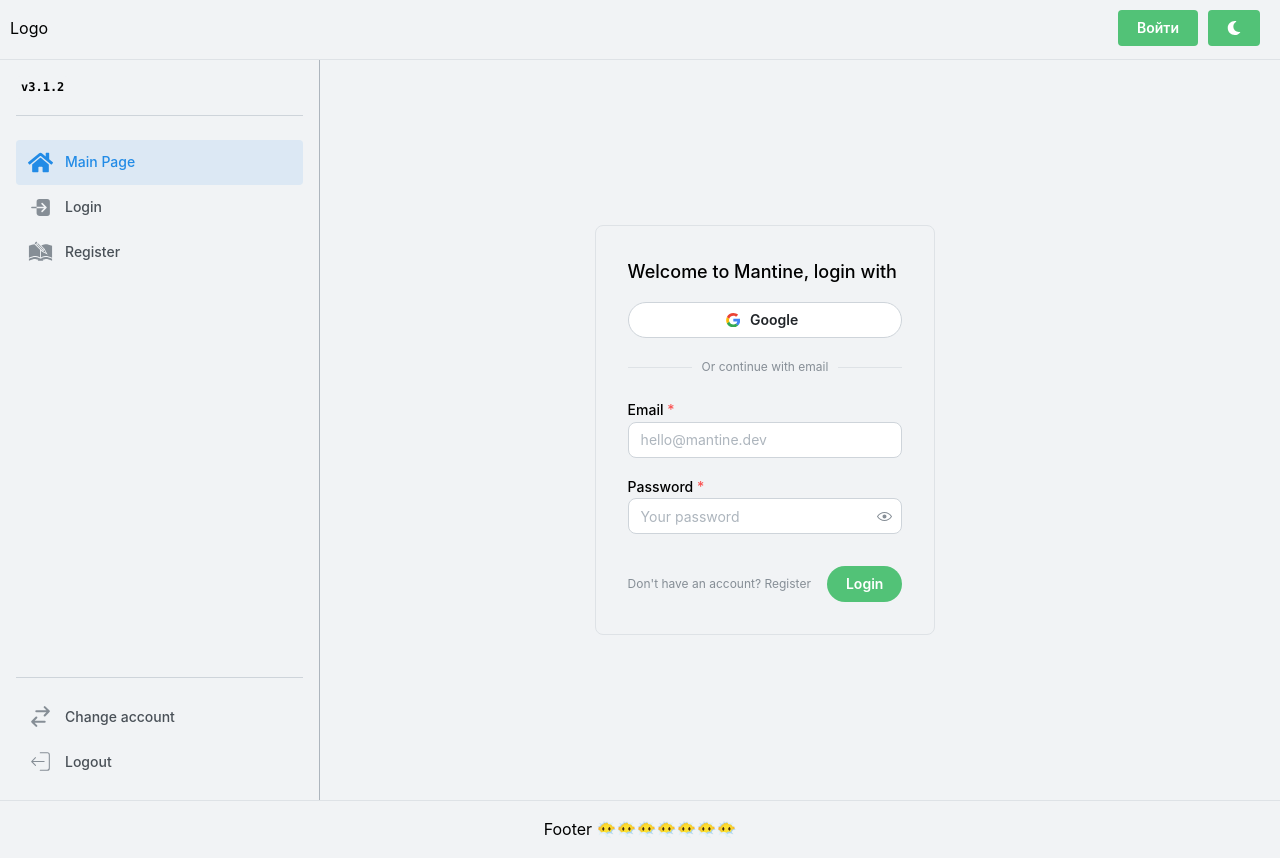
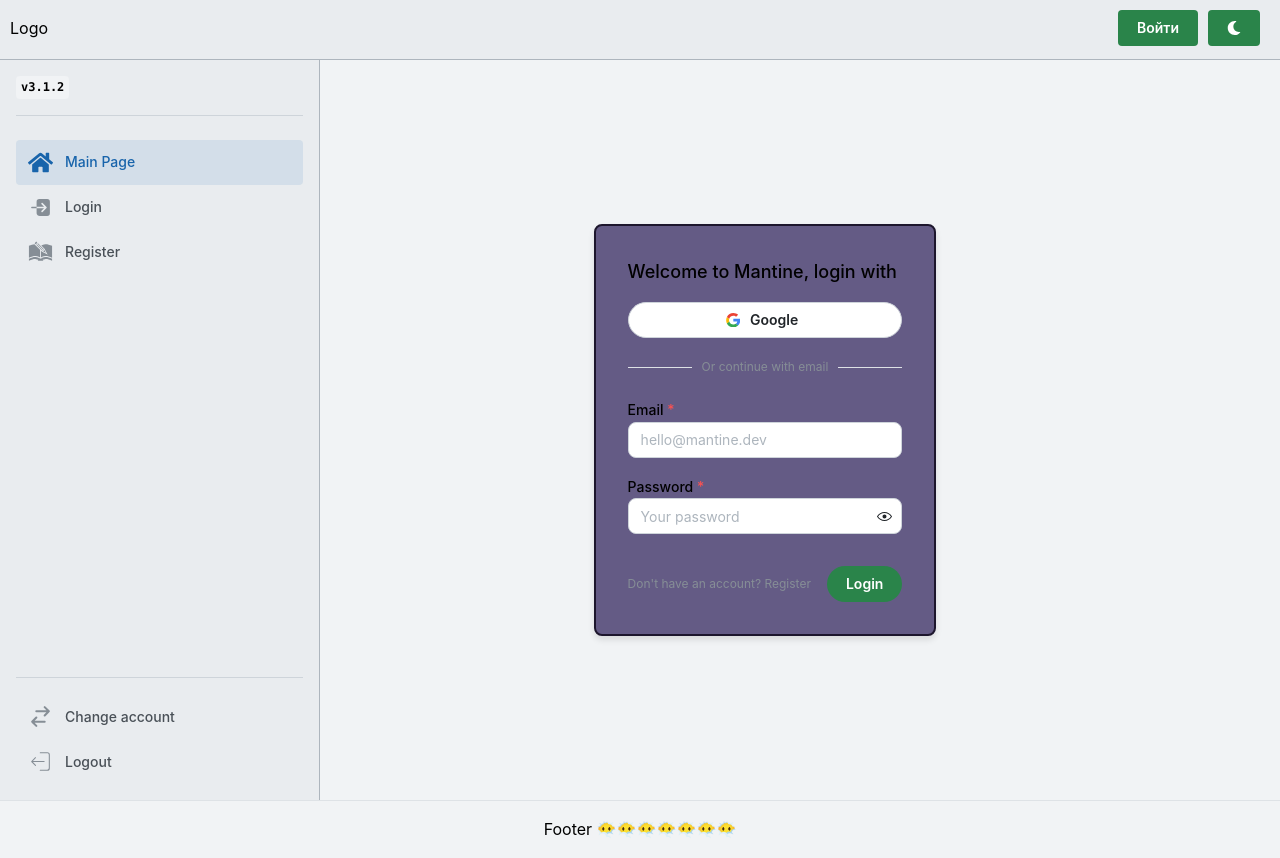
Before and after one commit to Izpodvypodvert/Mantine-Template, a React (Vite) app: page /login in a window 1280 px wide. Built offline with nearby package versions, Linux system fonts and the light colour scheme.

Commit message:
added some css properties

```diff
--- a/src/api/users/users.ts
+++ b/src/api/users/users.ts
@@ -3,7 +3,6 @@
 
 export const getUser = async () => {
   const response = await apiClient.get<User>('/users/me');
-  console.log('Response useUserData:', response.data);
   return response.data;
 };
 
--- /dev/null
+++ b/src/components/Forms/AuthBaseForm.module.css
@@ -0,0 +1,15 @@
+.paper {
+  border-radius: var(--mantine-radius-md);
+  padding: var(--mantine-spacing-xl);
+  border: 2px solid light-dark(var(--mantine-color-main-bg-dark-9), var(--mantine-color-dark-0));
+  background-color: light-dark(var(--mantine-color-main-bg-dark-0), var(--mantine-color-dark-3));
+  transition:
+    transform 0.2s ease,
+    box-shadow 0.2s ease;
+  box-shadow: 0 4px 6px rgba(0, 0, 0, 0.1);
+}
+
+.paper:hover {
+  transform: scale(1.01);
+  box-shadow: 15px 8px 16px rgba(0, 0, 0, 0.2);
+}
--- a/src/components/Forms/AuthBaseForm.tsx
+++ b/src/components/Forms/AuthBaseForm.tsx
@@ -10,10 +10,12 @@
   Stack,
   Text,
   TextInput,
+  useMantineTheme,
 } from '@mantine/core';
 import { useForm } from '@mantine/form';
 import { validateEmail, validatePassword } from '@/utils/validators';
-import { GoogleButton } from './GoogleButton';
+import { GoogleButton } from '../Buttons/GoogleButton';
+import classes from './AuthBaseForm.module.css';
 
 interface AuthBaseFormProps {
   type: 'login' | 'register';
@@ -37,9 +39,10 @@
         : {},
   });
   const navigate = useNavigate();
+  const theme = useMantineTheme();
 
   return (
-    <Paper radius="md" p="xl" withBorder>
+    <Paper className={classes.paper}>
       <Text size="lg" fw={500}>
         Welcome to Mantine, {type} with
       </Text>
--- /dev/null
+++ b/src/components/Header/Header.module.css
@@ -0,0 +1,4 @@
+.header {
+  border-bottom: 1px solid light-dark(var(--mantine-color-gray-5), var(--mantine-color-dark-3));
+  background-color: light-dark(var(--mantine-color-gray-2), var(--mantine-color-main-bg-dark-9));
+}
--- a/src/components/Header/Header.tsx
+++ b/src/components/Header/Header.tsx
@@ -10,6 +10,7 @@
 } from '@mantine/core';
 import { useAuth } from '@/contexts/Auth.context';
 import ProfileMenu from '../ProfileMenu/ProfileMenu';
+import classes from './Header.module.css';
 
 const Header = ({ opened, toggle }: { opened: boolean; toggle: () => void }) => {
   const { setColorScheme } = useMantineColorScheme();
@@ -20,7 +21,7 @@
   const { user } = useAuth();
 
   return (
-    <AppShell.Header>
+    <AppShell.Header className={classes.header}>
       <Flex justify="space-between" align="center" style={{ padding: '5px 10px' }}>
         <Burger opened={opened} onClick={toggle} hiddenFrom="sm" size="sm" />
         <div>Logo</div>
--- a/src/components/Navbar/Navbar.module.css
+++ b/src/components/Navbar/Navbar.module.css
@@ -3,8 +3,8 @@
   padding: var(--mantine-spacing-md);
   display: flex;
   flex-direction: column;
-  border-right: 1px solid light-dark(var(--mantine-color-gray-3), var(--mantine-color-dark-4));
-  border-color: light-dark(var(--mantine-color-gray-5), var(--mantine-color-dark-4));
+  border-right: 1px solid light-dark(var(--mantine-color-gray-5), var(--mantine-color-dark-3));
+  background-color: light-dark(var(--mantine-color-gray-2), var(--mantine-color-main-bg-dark-9));
 }
 
 .navbarMain {
--- a/src/contexts/Auth.context.tsx
+++ b/src/contexts/Auth.context.tsx
@@ -94,7 +94,6 @@
       return await authService.register({ username, email, password });
     },
     onSuccess: (data, variables) => {
-      console.log('Registration successful:', data);
       login({ email: variables.email, password: variables.password });
     },
     retry: false,
--- a/src/customStyles.css
+++ b/src/customStyles.css
@@ -3,7 +3,7 @@
 }
 
 :root[data-mantine-color-scheme='dark'] {
-  --mantine-color-body: #352d51 !important;
+  --mantine-color-body: var(--mantine-color-main-bg-dark-7) !important;
   --mantine-color-dimmed: var(--mantine-color-dark-1);
   /* --mantine-color-text: var(--mantine-color-bright) */
 }
--- a/src/theme.ts
+++ b/src/theme.ts
@@ -2,6 +2,7 @@
 
 export const theme = createTheme({
   primaryColor: 'my-green',
+  primaryShade: 9,
   colors: {
     'my-green': [
       '#f0faf3',
@@ -15,5 +16,17 @@
       '#389859',
       '#2a844a',
     ],
+    'main-bg-dark': [
+      '#645b85',
+      '#5a5078',
+      '#50456b',
+      '#463b5e',
+      '#3c3161',
+      '#352d51', // Исходный цвет №5
+      '#2f2848',
+      '#29223f',
+      '#231c36',
+      '#1d162d',
+    ],
   },
 });
```
Also changed, not shown: src/components/Buttons/Button.tsx (renamed from src/components/Button/Button.tsx), src/components/Buttons/GoogleButton.tsx (renamed from src/components/Forms/GoogleButton.tsx), 2 other files (tests, documents, lock files or other folders).
